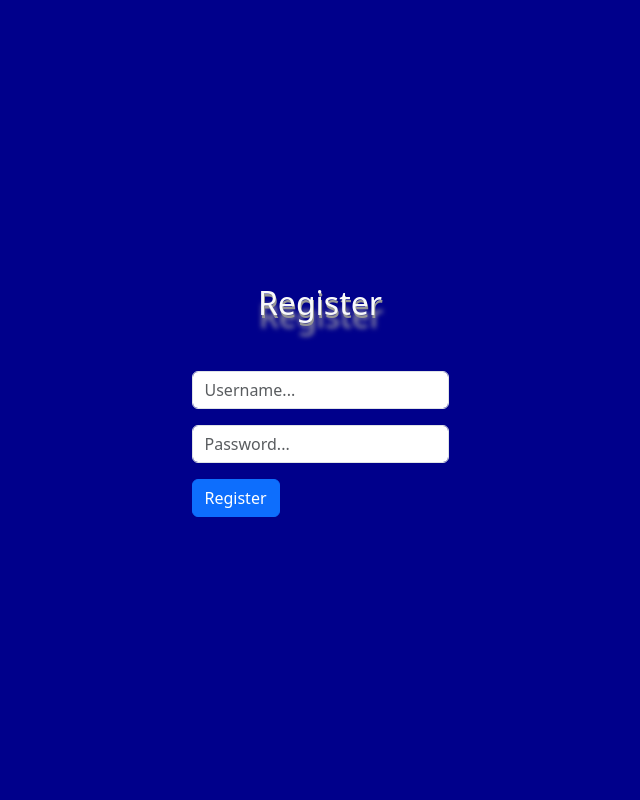
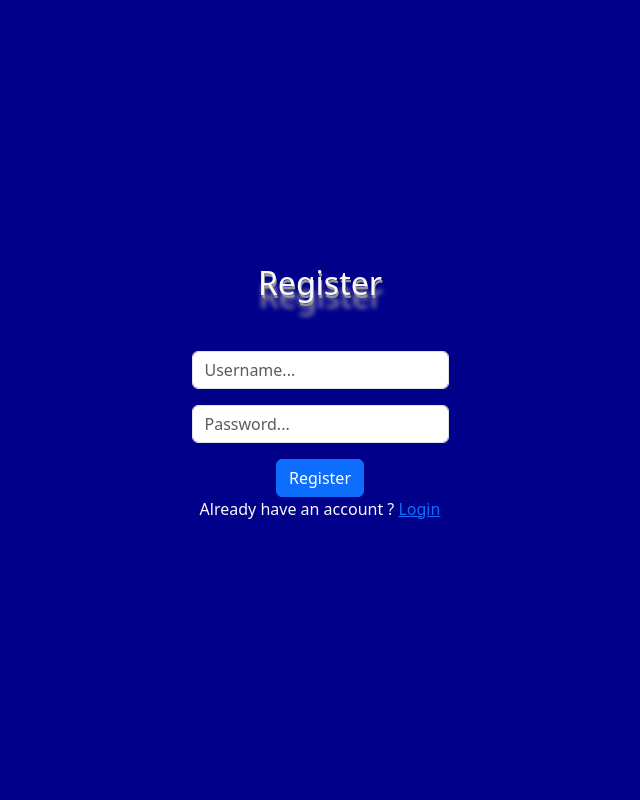
Before and after one commit to RayanEreteo/CS50_Final_Project_TheLucidDreamingJourney, a Flask app: page /register in a window 1280 px wide. Shown: the part 56-856 px from the top of the page, without its empty margins (320-960 px from the left). Run offline with Flask 3, Linux system fonts and the light colour scheme.

Commit message:
added link for register / login in page and button center

```diff
--- a/templates/loginTemplates/login.html
+++ b/templates/loginTemplates/login.html
@@ -3,14 +3,18 @@
 {% block main %}
 <div class="blue-bg text-light d-flex flex-column justify-content-center align-items-center">
     <h2 class="text-shadow mb-5">Login</h2>
-    <form action="/register" method="post">
+    <form action="/register" method="post" class="text-center" style="max-width: 300px;">
         <div class="form-group mb-3">
             <input type="text" class="form-control" name="username" id="username" placeholder="Username...">
         </div>
         <div class="form-group">
             <input type="password" class="form-control" name="password" id="password" placeholder="Password...">
         </div>
+        <div class="text-center">
             <button type="submit" class="btn btn-primary mt-3">Login</button>
+        </div>
+        <p>Don't have an account ? <a href="/register">Register</a></p>
     </form>
+
 </div>
 {% endblock %}
--- a/templates/loginTemplates/register.html
+++ b/templates/loginTemplates/register.html
@@ -3,14 +3,18 @@
 {% block main %}
 <div class="blue-bg text-light d-flex flex-column justify-content-center align-items-center">
     <h2 class="text-shadow mb-5">Register</h2>
-    <form action="/register" method="post">
+    <form action="/register" method="post" class="text-center" style="max-width: 300px;">
         <div class="form-group mb-3">
             <input type="text" class="form-control" name="username" id="username" placeholder="Username...">
         </div>
         <div class="form-group">
             <input type="password" class="form-control" name="password" id="password" placeholder="Password...">
         </div>
+        <div class="text-center">
             <button type="submit" class="btn btn-primary mt-3">Register</button>
+        </div>
+        <p>Already have an account ? <a href="/login">Login</a></p>
     </form>
+
 </div>
 {% endblock %}
```
Lines whose indentation alone changed are shown as unchanged.
